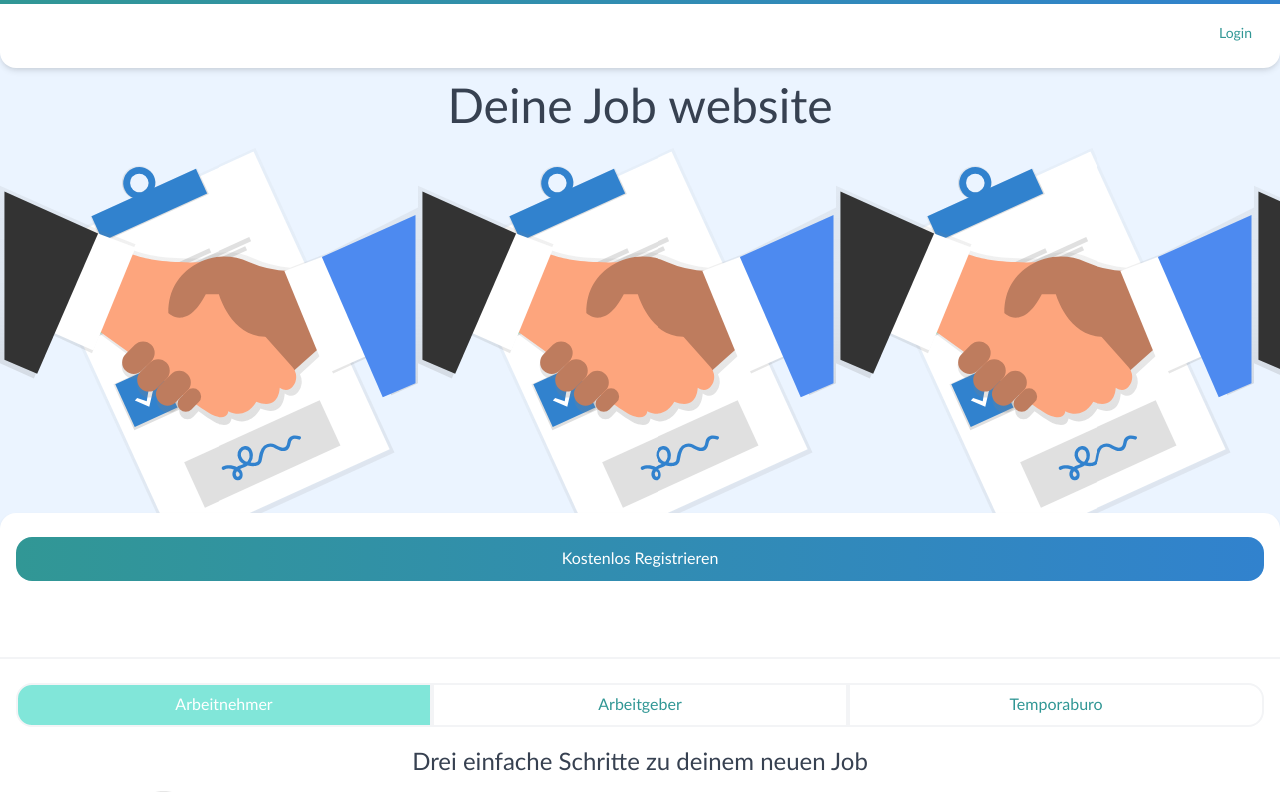
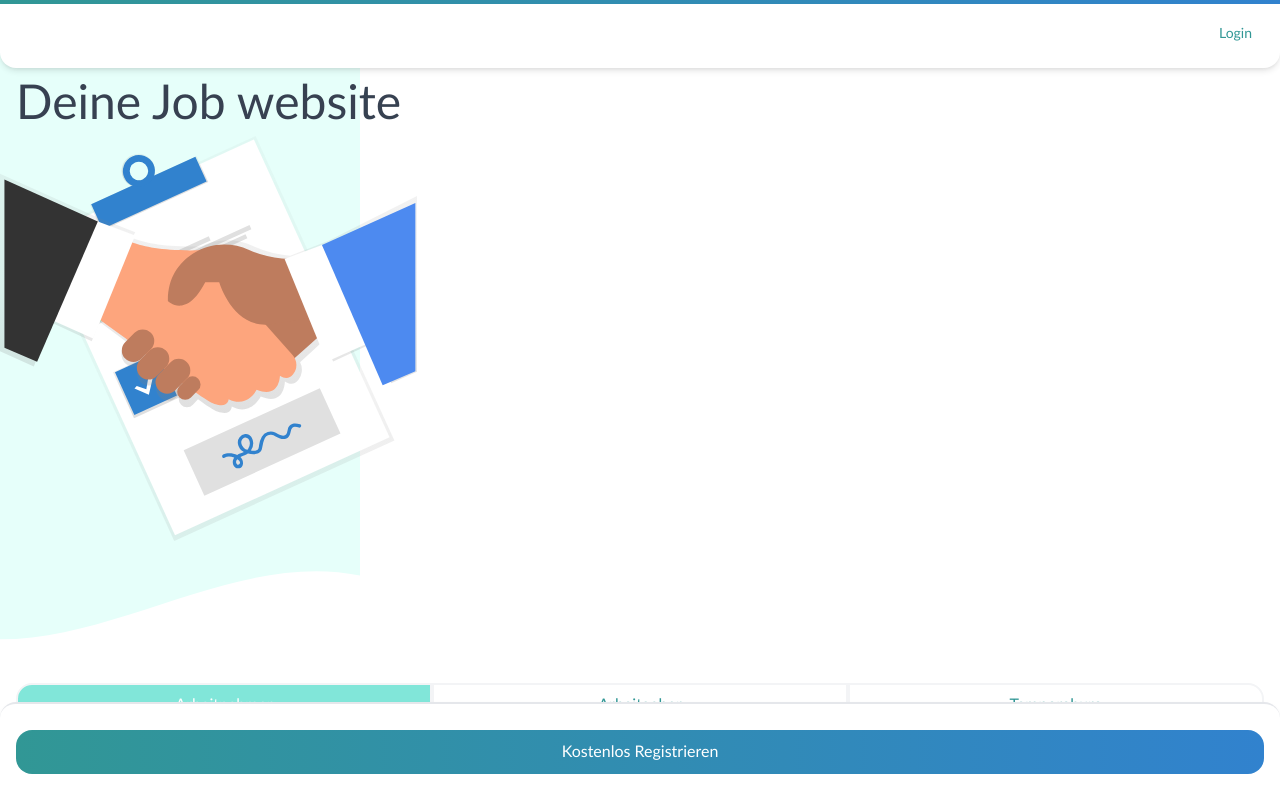
Before and after one commit to aiden77mori/nuxt-tailwind, a Nuxt app: page / in a window 1280 px wide. Shown: the top 792 px of the page. Built offline with nearby package versions, Linux system fonts and the light colour scheme.

Commit message:
position changed

```diff
--- a/components/dashboard/Main.vue
+++ b/components/dashboard/Main.vue
@@ -1,7 +1,6 @@
 <template>
     <div>
-        <div class="bg-blue-c100">
-            <nav class="bg-white shadow-md rounded-b-2xl">
+        <nav class="bg-white shadow-md rounded-b-2xl fixed w-full z-50 top-0 right-0 left-0">
             <div class="h-1 bg-gradient-to-r from-green-c200 to-blue-c200"></div>
             <div class="mx-auto px-4">
                 <div class="flex justify-between">
@@ -14,25 +13,22 @@
             </div>
         </nav>
 
-            <div class="mt-4 text-center">
-                <div class="px-4">
+        <div class="relative h-659">
+            <div class="absolute text-center z-10">
+                <div class="px-4 pt-20">
                     <h1 class="text-gray-700 text-5xl">
                         Deine Job website
                     </h1>
                 </div>
-                <div class="agree mt-4 w-full"></div>
-            </div>
+                <div class="agree mt-2 w-full"></div>
             </div>
 
-        <div class="bg-white shadow-md rounded-t-2xl -mt-10">
-             <div class="mx-auto px-4 border-b-2 border-gray-100">
-                <div class="flex h-36">
-                    <button class="bg-gradient-to-r from-green-c200 to-blue-c200 rounded-t-2xl rounded-b-2xl py-2 px-6 text-white w-full mt-6 h-11">Kostenlos Registrieren</button>
-                </div>
+            <div class="absolute top-0 right-0 left-0 h-full" ><svg preserveAspectRatio="none" style="height: 100%; width: 100%;"><path d="M0.00, 639.37 C120.00, 639.48 240.50, 550.86 360.00,575.50 L360.00, 0.00 L0.00, 0.00 Z" style="stroke: none; fill: #E6FFFA;"></path></svg></div>
         </div>
 
+        <div class="">
             <div class="mx-auto px-4">
-                <div class="flex flex-row overflow-scroll scrollbar-hide mt-6 mb-6">
+                <div class="flex flex-row overflow-scroll mt-6 mb-6">
                     <button v-bind:class="[isShowing1 ? 'bg-green-c300 text-white': 'text-green-c100', 'rounded-l-2xl', 'py-2', 'px-6', 'w-full', 'border-2', 'border-gray-100']" @click="say('section1')">Arbeitnehmer</button>
                     <button v-bind:class="[isShowing2 ? 'bg-green-c300 text-white': 'text-green-c100', 'py-2', 'px-6', 'w-full', 'border-2', 'border-gray-100']" @click="say('section2')">Arbeitgeber</button>
                     <button v-bind:class="[isShowing3 ? 'bg-green-c300 text-white': 'text-green-c100', 'rounded-r-2xl', 'py-2', 'px-6', 'w-full', 'border-2', 'border-gray-100']" @click="say('section3')">Temporaburo</button>
@@ -50,7 +46,12 @@
             <div class="mx-auto" v-if="isShowing3">
                 <Three />
             </div>
+        </div>
 
+        <div class="bg-white mx-auto border-t-2 border-gray-200 shadow-md rounded-t-2xl fixed bottom-0 right-0 left-0 z-50">
+            <div class="flex h-24 px-4 items-center">
+                <button class="bg-gradient-to-r from-green-c200 to-blue-c200 rounded-t-2xl rounded-b-2xl text-white w-full h-11">Kostenlos Registrieren</button>
+            </div>
         </div>
     </div>
 </template>
@@ -59,6 +60,9 @@
     .agree {
         background: url('~image/agree.svg');
         height: 404.84px;
+    }
+    .h-659 {
+        height: 659.37px;
     }
 </style>
 
```
Lines whose indentation alone changed are shown as unchanged.
